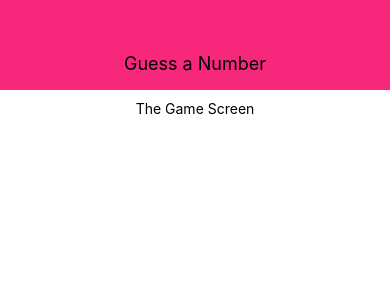
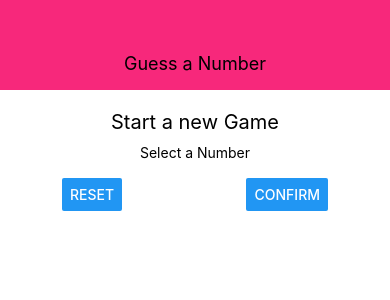
Before and after one commit to DuncanMoyo/tutorial-react-native-app, a React Native app: screen / in a window 390 px wide. Shown: the top 300 px of the page. Built offline with nearby package versions, Linux system fonts and the light colour scheme.

Commit message:
working on the Layout

```diff
--- a/screens/StartGameScreen.js
+++ b/screens/StartGameScreen.js
@@ -1,11 +1,19 @@
 import React from 'react';
 
-import {View, StyleSheet, Text} from 'react-native'
+import {View, StyleSheet, Text, TextInput, Button} from 'react-native'
 
 const StartGameScreen = props => {
   return (
     <View style={styles.screen} >
-      <Text>The Game Screen</Text>
+      <Text style={styles.title} >Start a new Game</Text>
+      <View style={styles.inputContainer} >
+        <Text>Select a Number</Text>
+        <TextInput />
+        <View style={styles.buttonContainer}>
+          <Button title='Reset' onPress={() => {}} />
+          <Button title="Confirm" onPress={() => {}} />
+        </View>
+      </View>
     </View>
   );
 };
@@ -15,8 +23,21 @@
     flex: 1,
     padding: 10,
     alignItems: 'center',
-
-
+  },
+  title: {
+    fontSize: 20,
+    marginVertical: 10
+  },
+  inputContainer: {
+    width: 300,
+    maxWidth: '80%',
+    alignItems: 'center',
+  },
+  buttonContainer: {
+    flexDirection: 'row',
+    width: '100%',
+    justifyContent: 'space-between',
+    paddingHorizontal: 15
   }
 })
 
```
